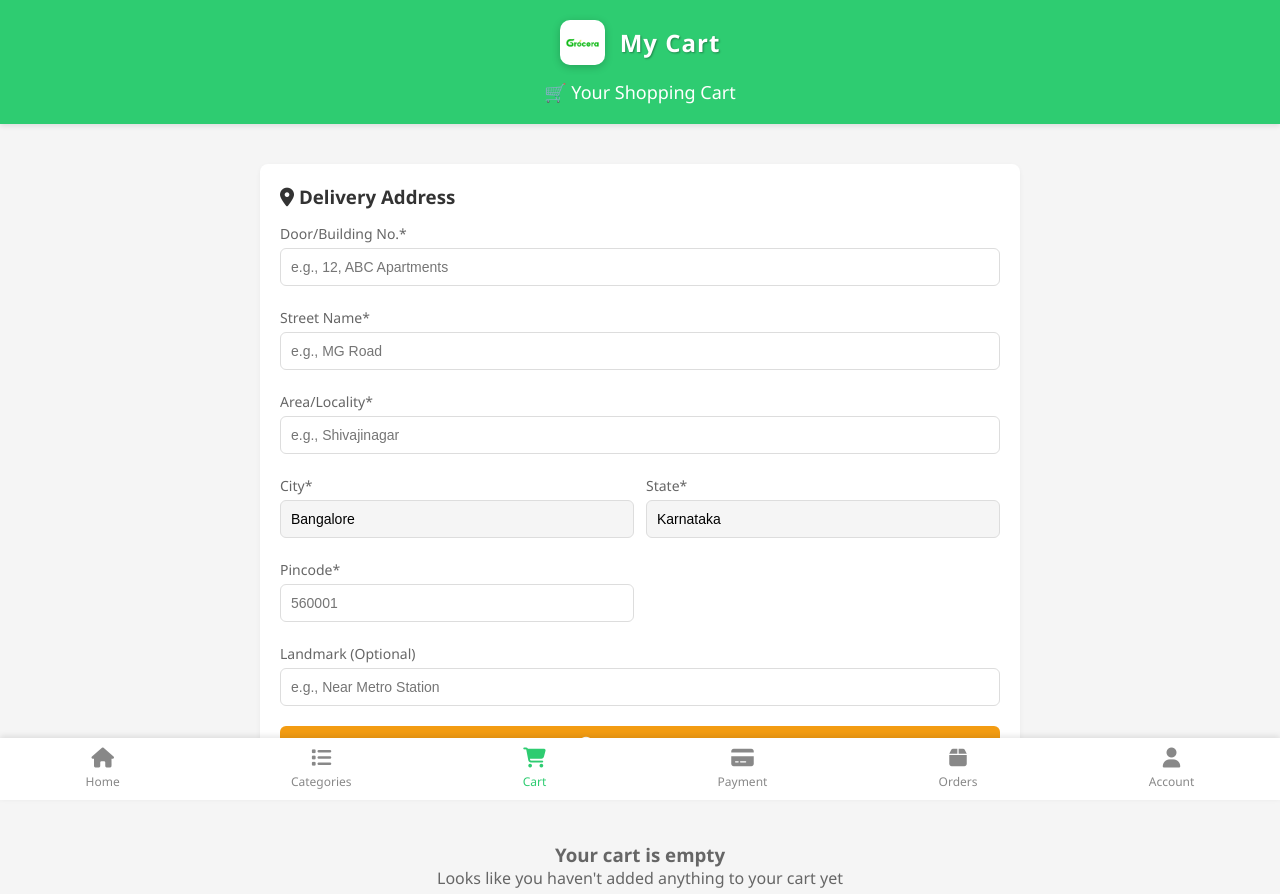
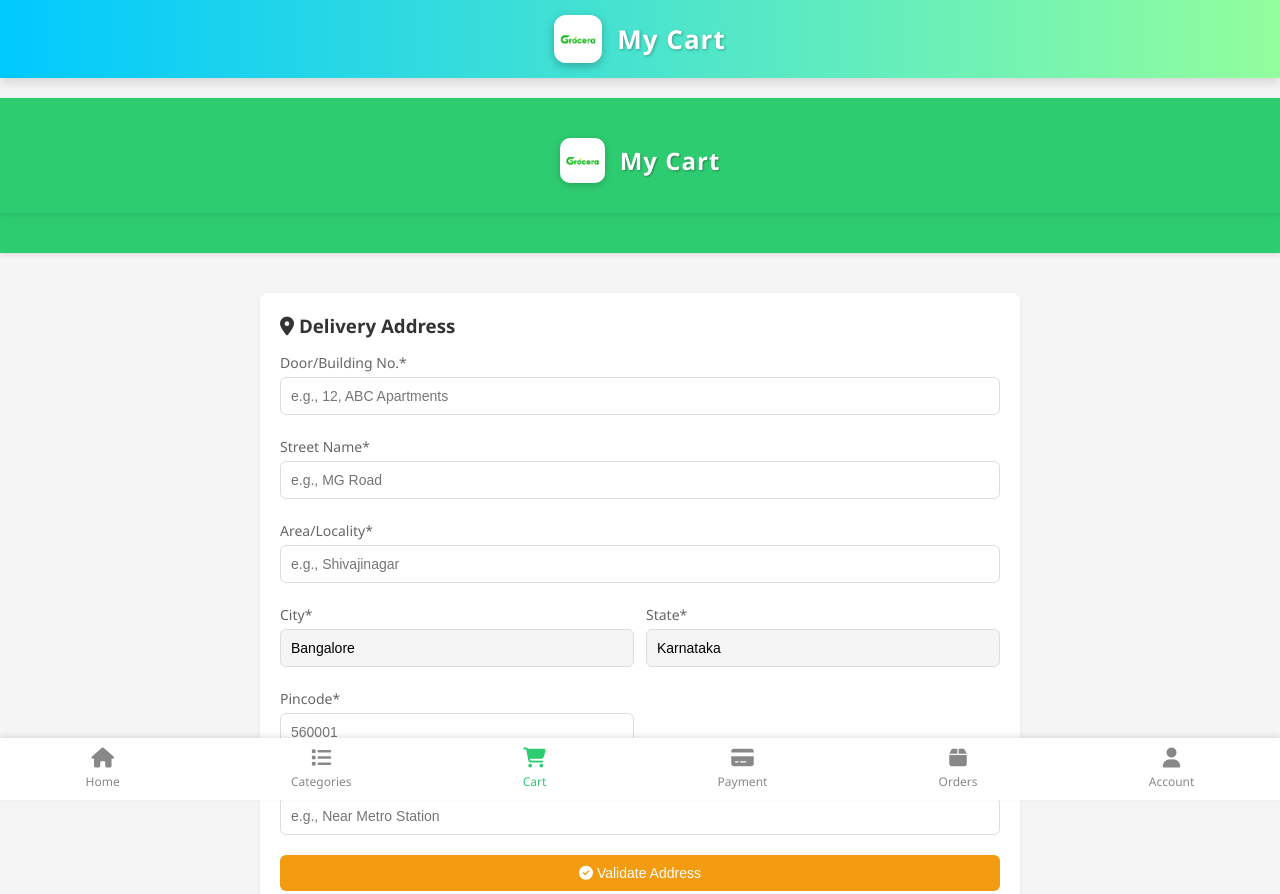
Before and after one commit to KCSAINITHIN/GROCERA-NEW, a website: page cart.html in a window 1280 px wide. Shown: the top 894 px of the page. Drawn offline with Linux system fonts and the light colour scheme.

Commit message:
Update cart.html

```diff
--- a/cart.html
+++ b/cart.html
@@ -299,17 +299,51 @@
       font-weight: bold;
       display: none;
     }
+
+
+  .topbar {
+    background: linear-gradient(90deg, #00c9ff, #92fe9d);
+    color: white;
+    padding: 15px 20px;
+    display: flex;
+    align-items: center;
+    box-shadow: 0 4px 12px rgba(0, 0, 0, 0.15);
+    justify-content: center;
+    gap: 15px;
+  }
+
+  .topbar img {
+    height: 48px;
+    border-radius: 12px;
+    box-shadow: 0 3px 10px rgba(0, 0, 0, 0.25);
+  }
+
+  .topbar h1 {
+    font-size: 26px;
+    font-weight: 700;
+    letter-spacing: 1px;
+    text-shadow: 1px 1px 3px rgba(0, 0, 0, 0.3);
+  }
+</style>
+
+<header class="topbar">
+  <img src="logo.png" alt="GROCERA" />
+  <h1>My Cart</h1>
+</header>
+
+
   </style>
 </head>
 <body>
-  <header>
-    <div class="header-content">
-      <div class="logo-title">
-        <img src="logo.png" alt="GROCERA" />
-        <h1 class="main-title">My Cart</h1>
-      </div>
-      <h2 class="subtitle">🛒 Your Shopping Cart</h2>
+   <header>
+   <header>
+  <div class="header-content">
+    <div class="logo-title">
+      <img src="logo.png" alt="GROCERA" />
+      <h1 class="main-title">My Cart</h1>
     </div>
+</header>
+
   </header>
 
   <div class="container">
```
